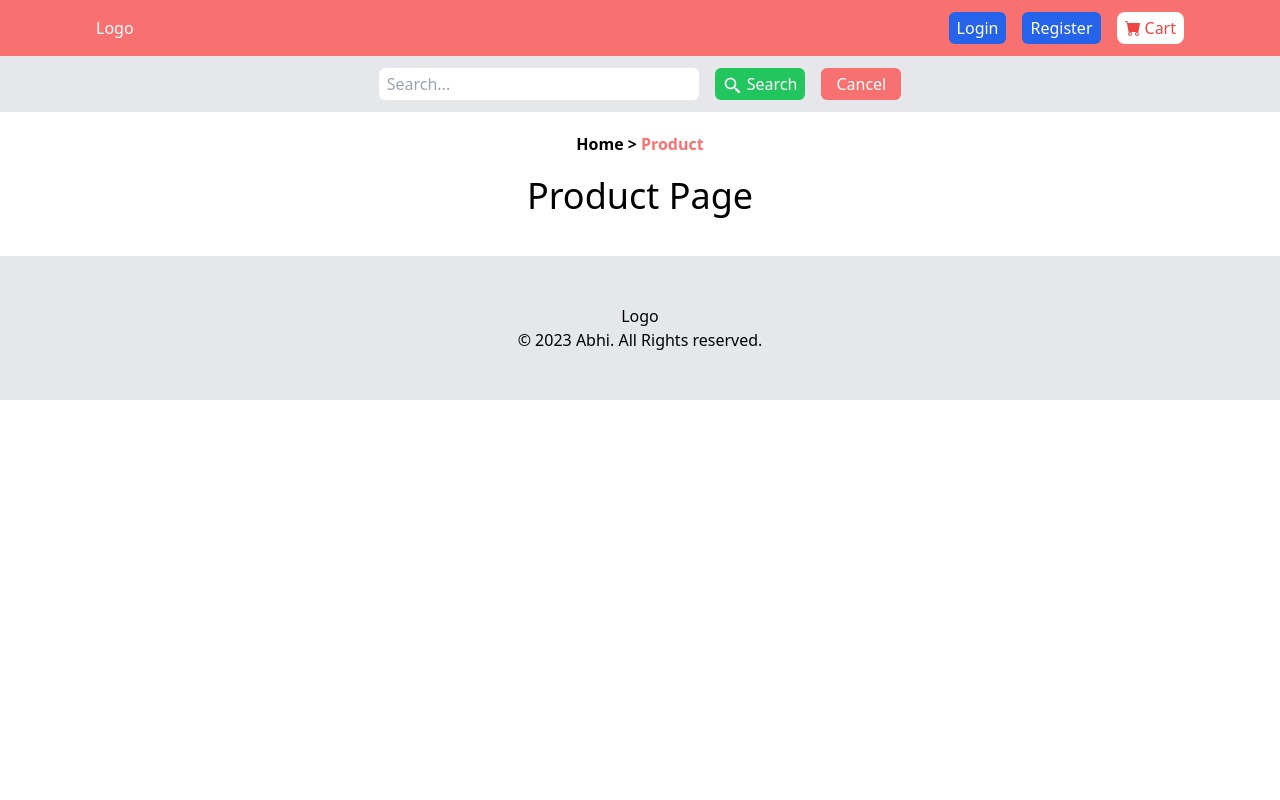
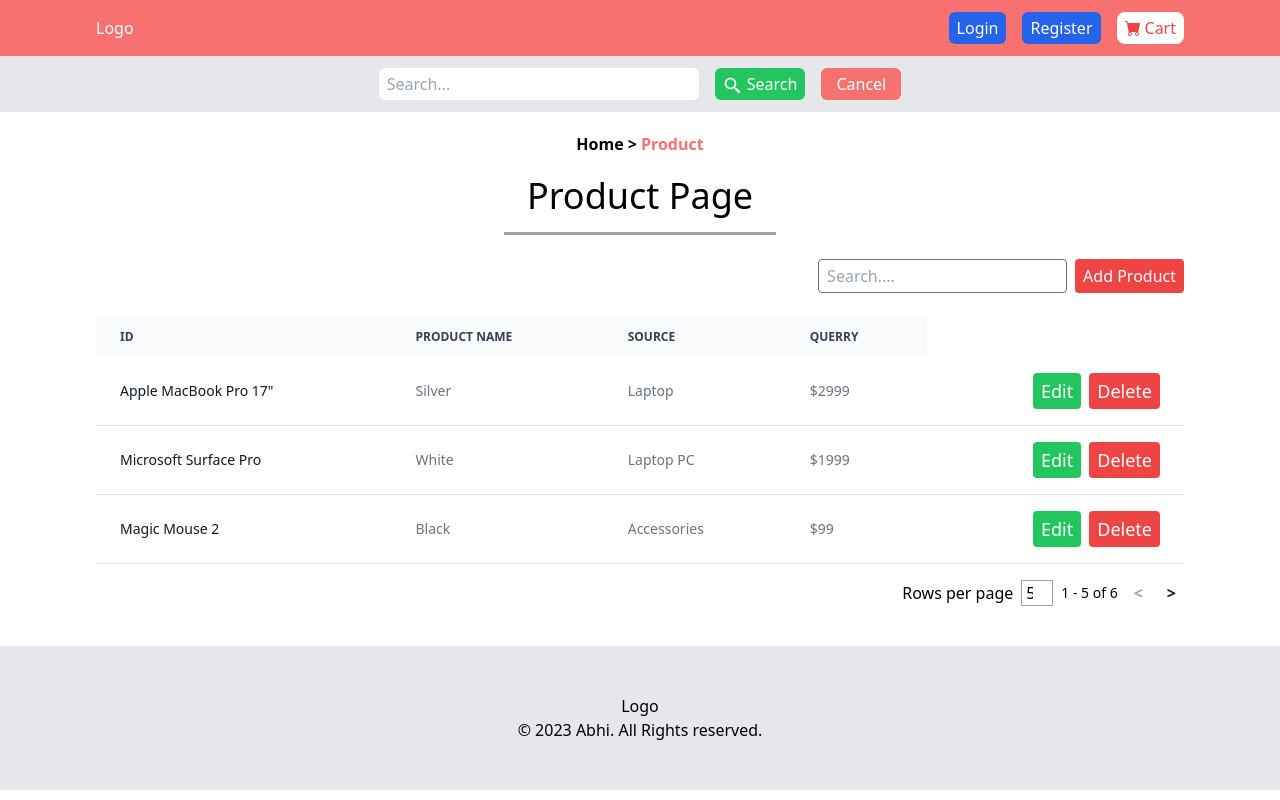
Before and after one commit to abhi02-tr/Book-selling-website, a React (Vite) app in the folder client/: page /product in a window 1280 px wide. Built offline with nearby package versions, Linux system fonts and the light colour scheme.

Commit message:
Product page design complete

```diff
--- a/client/src/App.jsx
+++ b/client/src/App.jsx
@@ -2,7 +2,7 @@ import { useState, useEffect } from "react";
 import { Routes, Route, Link, useLocation } from "react-router-dom";
 import './App.css'
 
-import { Login, Register, PageNotFound, Product } from "./pages";
+import { Login, Register, PageNotFound, Product, Edit } from "./pages";
 import { Footer, Header, Searchbar } from "./components";
 
 function App() {
@@ -30,6 +30,7 @@ function App() {
           <Route path='/register' element={<Register />} />
           <Route path='/login' element={<Login />} />
           <Route path="/product" element={<Product />} />
+          <Route path="/edit" element={<Edit />} />
           <Route path='*' element={<PageNotFound />} />
         </Routes>
       </div>
--- /dev/null
+++ b/client/src/pages/Edit.jsx
@@ -0,0 +1,7 @@
+export default function Edit() {
+    return (
+        <>
+            Edit Page
+        </>
+    );
+}
--- a/client/src/pages/Product.jsx
+++ b/client/src/pages/Product.jsx
@@ -1,9 +1,111 @@
+import { useNavigate } from "react-router-dom";
+
 export default function Product() {
+    const navigate = useNavigate();
+
+    const handleEdit = () => {
+        navigate("/edit");
+    }
+
     return (
         <>
             <div className="text-center text-4xl">
-                Product Page
+                <p>Product Page</p>
+                <div className="border border-b-2 w-1/4 border-gray-400 m-auto mt-4"></div>
             </div>
+            <div className="flex justify-end mt-6 gap-2">
+                <input type="text" className="border border-gray-500 rounded px-2 py-1" placeholder="Search...." />
+                <button className="bg-red-500 rounded text-white px-2 py-1 hover:bg-red-600">Add Product</button>
+            </div>
+
+
+            <div className="relative overflow-x-auto mt-6">
+                <table className="w-full text-sm text-left text-gray-500 dark:text-gray-400">
+                    <thead className="text-xs text-gray-700 uppercase bg-gray-50 dark:bg-gray-700 dark:text-gray-400">
+                        <tr>
+                            <th scope="col" className="px-6 py-3">
+                                Id
+                            </th>
+                            <th scope="col" className="px-6 py-3">
+                                Product Name
+                            </th>
+                            <th scope="col" className="px-6 py-3">
+                                Source
+                            </th>
+                            <th scope="col" className="px-6 py-3">
+                                Querry
+                            </th>
+                        </tr>
+                    </thead>
+                    <tbody>
+                        <tr className="bg-white border-b dark:bg-gray-800 dark:border-gray-700">
+                            <th scope="row" className="px-6 py-4 font-medium text-gray-900 whitespace-nowrap dark:text-white">
+                                Apple MacBook Pro 17"
+                            </th>
+                            <td className="px-6 py-4">
+                                Silver
+                            </td>
+                            <td className="px-6 py-4">
+                                Laptop
+                            </td>
+                            <td className="px-6 py-4">
+                                $2999
+                            </td>
+                            <td className="px-6 py-4 flex gap-2 justify-end">
+                                <button className="bg-green-500 px-2 py-1 text-lg text-white rounded hover:bg-green-600"
+                                onClick={handleEdit}
+                                >Edit</button>
+                                <button className="bg-red-500 px-2 py-1 text-white text-lg rounded hover:bg-red-600">Delete</button>
+                            </td>
+                        </tr>
+                        <tr className="bg-white border-b dark:bg-gray-800 dark:border-gray-700">
+                            <th scope="row" className="px-6 py-4 font-medium text-gray-900 whitespace-nowrap dark:text-white">
+                                Microsoft Surface Pro
+                            </th>
+                            <td className="px-6 py-4">
+                                White
+                            </td>
+                            <td className="px-6 py-4">
+                                Laptop PC
+                            </td>
+                            <td className="px-6 py-4">
+                                $1999
+                            </td>
+                            <td className="px-6 py-4 flex gap-2 justify-end">
+                                <button className="bg-green-500 px-2 py-1 text-lg text-white rounded hover:bg-green-600">Edit</button>
+                                <button className="bg-red-500 px-2 py-1 text-white text-lg rounded hover:bg-red-600">Delete</button>
+                            </td>
+                        </tr>
+                        <tr className="bg-white border-b dark:bg-gray-800">
+                            <th scope="row" className="px-6 py-4 font-medium text-gray-900 whitespace-nowrap dark:text-white">
+                                Magic Mouse 2
+                            </th>
+                            <td className="px-6 py-4">
+                                Black
+                            </td>
+                            <td className="px-6 py-4">
+                                Accessories
+                            </td>
+                            <td className="px-6 py-4">
+                                $99
+                            </td>
+                            <td className="px-6 py-4 flex gap-2 justify-end">
+                                <button className="bg-green-500 px-2 py-1 text-lg text-white rounded hover:bg-green-600">Edit</button>
+                                <button className="bg-red-500 px-2 py-1 text-white text-lg rounded hover:bg-red-600">Delete</button>
+                            </td>
+                        </tr>
+                    </tbody>
+                </table>
+            </div>
+
+            <div className="mt-4 flex justify-end gap-2 items-center">
+                <p className="">Rows per page</p>
+                <input type="number" className="w-8 px-1 border border-slate-400" value={5} />
+                <p className="text-sm">1 - 5 of 6</p>
+                <button className="text-gray-400 rounded border-slate-500 px-2 font-bold">{"<"}</button>
+                <button className="text-gray-900 rounded px-2 font-bold border-slate-500">{">"}</button>
+            </div>
+
         </>
     );
 }
--- a/client/src/pages/index.jsx
+++ b/client/src/pages/index.jsx
@@ -2,3 +2,4 @@ export { default as Register } from "./Register.jsx";
 export { default as Login } from "./Login.jsx";
 export { default as PageNotFound } from "./PageNotFound.jsx";
 export {default as Product} from "./Product.jsx";
+export {default as Edit} from "./Edit.jsx";
```
